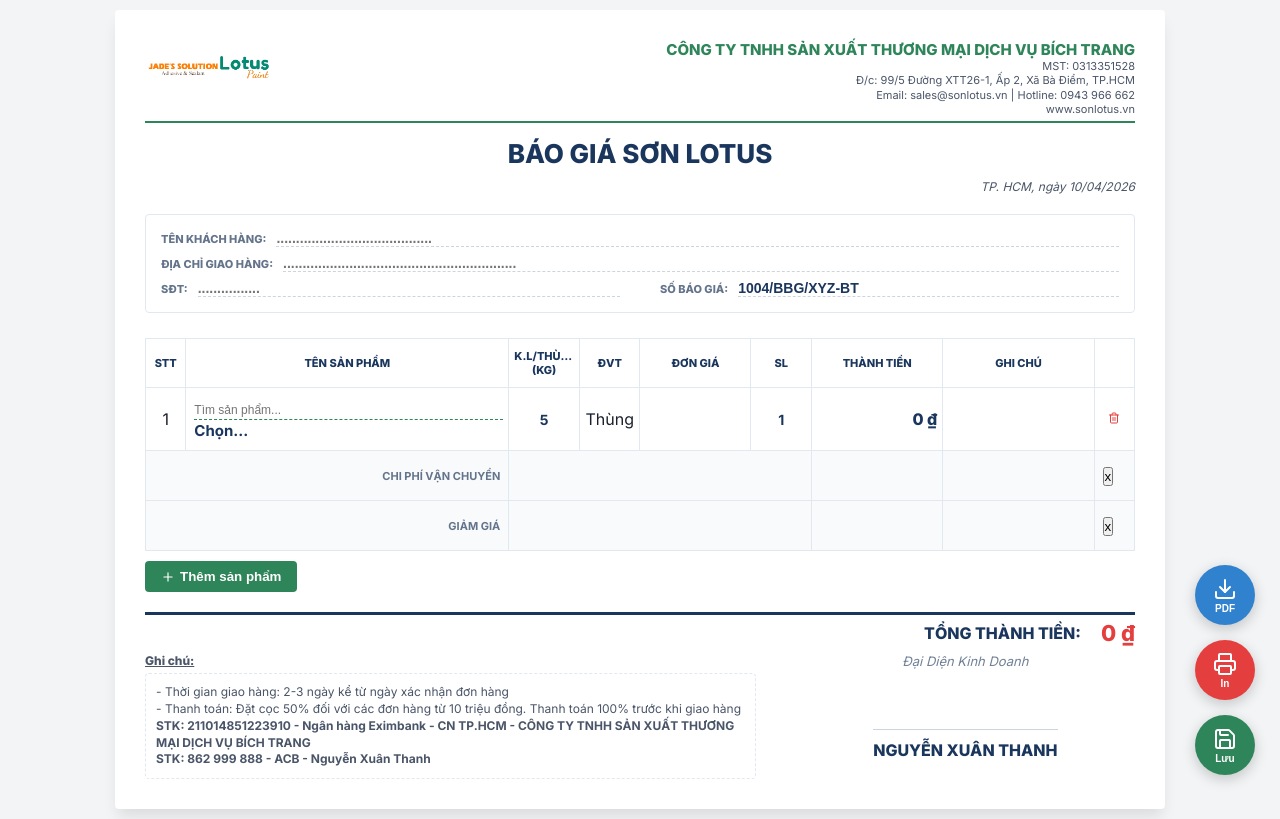
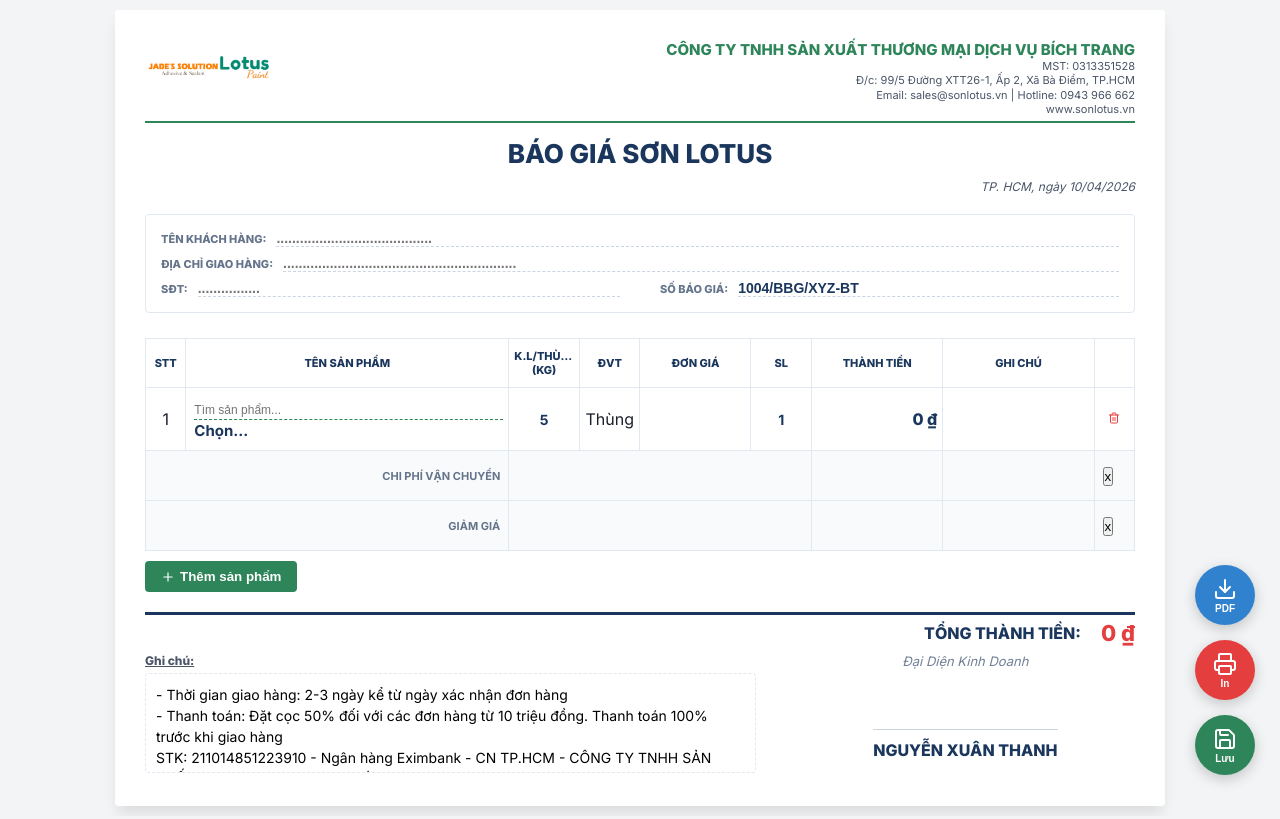
Before and after one commit to aicathanh/app-bao-gia-son, a React (Vite) app: page / in a window 1280 px wide. Built offline with nearby package versions, Linux system fonts and the light colour scheme.

Commit message:
Fix: stable notes section with textarea and persistence

```diff
--- a/src/components/DesktopApp.jsx
+++ b/src/components/DesktopApp.jsx
@@ -1,4 +1,4 @@
-import React, { useState, useEffect } from 'react';
+import React, { useState, useEffect, useRef } from 'react';
 import { Plus, Trash2, Download, Printer, Save, Search, X } from 'lucide-react';
 import { format } from 'date-fns';
 import productData from '../data/products.json';
@@ -23,6 +23,17 @@
     const [discount, setDiscount] = useState({ value: 0, note: '', visible: true });
     const [items, setItems] = useState([{ ...defaultItem, id: 1 }]);
     const [today, setToday] = useState(format(new Date(), 'dd/MM/yyyy'));
+    const [notes, setNotes] = useState(() => {
+        const saved = localStorage.getItem('desktop_quotation_notes');
+        if (saved) return saved;
+        return `- Thời gian giao hàng: 2-3 ngày kể từ ngày xác nhận đơn hàng\n- Thanh toán: Đặt cọc 50% đối với các đơn hàng từ 10 triệu đồng. Thanh toán 100% trước khi giao hàng\nSTK: 211014851223910 - Ngân hàng Eximbank - CN TP.HCM - CÔNG TY TNHH SẢN XUẤT THƯƠNG MẠI DỊCH VỤ BÍCH TRANG\nSTK: 862 999 888 - ACB - Nguyễn Xuân Thanh`;
+    });
+    const notesRef = useRef(null);
+
+    // Auto-save notes to localStorage whenever they change
+    useEffect(() => {
+        localStorage.setItem('desktop_quotation_notes', notes);
+    }, [notes]);
 
     const generateQuoteId = (name) => {
         const getAbbreviation = (n) => {
@@ -82,6 +93,13 @@
         await exportToPDF('quotation-container', `BaoGia_${customer.name || 'KhachHang'}.pdf`);
         btn.innerHTML = text;
         confetti();
+    };
+
+    const handleSave = () => {
+        localStorage.setItem('desktop_quotation_notes', notes);
+        // We could also save the whole form state here if needed
+        confetti();
+        alert('Đã lưu nội dung ghi chú!');
     };
 
     return (
@@ -202,7 +220,7 @@
                                             <input type="text" className="note-input" value={item.note} onChange={(e) => updateItem(item.id, 'note', e.target.value)} placeholder="" />
                                         </td>
                                         <td className="no-print" align="center">
-                                            <button className="del-btn" onClick={() => removeItem(item.id)}><Trash2 size={12} /></button>
+                                            <button type="button" className="del-btn" onClick={() => removeItem(item.id)}><Trash2 size={12} /></button>
                                         </td>
                                     </tr>
                                 )
@@ -226,7 +244,7 @@
                                     <td style={{ borderRight: '1px solid #e2e8f0' }}>
                                         <input type="text" className="note-input clean-input" value={shipping.note} onChange={(e) => setShipping({...shipping, note: e.target.value})} placeholder="" style={{ fontWeight: 'normal', color: '#4a5568' }} />
                                     </td>
-                                    <td colSpan="1" className="no-print"><button onClick={() => setShipping({...shipping, visible: false, value: 0})}>x</button></td>
+                                    <td colSpan="1" className="no-print"><button type="button" onClick={() => setShipping({...shipping, visible: false, value: 0})}>x</button></td>
                                 </tr>
                             )}
                             {discount.visible && (
@@ -247,13 +265,13 @@
                                     <td style={{ borderRight: '1px solid #e2e8f0' }}>
                                         <input type="text" className="note-input clean-input" value={discount.note} onChange={(e) => setDiscount({...discount, note: e.target.value})} placeholder="" style={{ fontWeight: 'normal', color: '#4a5568' }} />
                                     </td>
-                                    <td colSpan="1" className="no-print"><button onClick={() => setDiscount({...discount, visible: false, value: 0})}>x</button></td>
+                                    <td colSpan="1" className="no-print"><button type="button" onClick={() => setDiscount({...discount, visible: false, value: 0})}>x</button></td>
                                 </tr>
                             )}
                         </tbody>
                     </table>
                     <div className="btn-group no-print">
-                        <button className="btn-add" onClick={addItem}><Plus size={14} /> Thêm sản phẩm</button>
+                        <button type="button" className="btn-add" onClick={addItem}><Plus size={14} /> Thêm sản phẩm</button>
                     </div>
                 </div>
 
@@ -264,17 +282,26 @@
                 </div>
 
                 <div className="footer-section">
-                    <div className="notes-container">
+                     <div className="notes-container">
                         <div className="notes-title">Ghi chú:</div>
-                        <div className="editable-notes"
-                            style={{ border: '1px dashed #e2e8f0', padding: '10px', borderRadius: '4px', minHeight: '60px' }}
-                            contentEditable
-                            dangerouslySetInnerHTML={{ __html: `
-                            - Thời gian giao hàng: 2-3 ngày kể từ ngày xác nhận đơn hàng<br/>
-                            - Thanh toán: Đặt cọc 50% đối với các đơn hàng từ 10 triệu đồng. Thanh toán 100% trước khi giao hàng<br/>
-                            <b>STK: 211014851223910 - Ngân hàng Eximbank - CN TP.HCM - CÔNG TY TNHH SẢN XUẤT THƯƠNG MẠI DỊCH VỤ BÍCH TRANG</b><br/>
-                            <b>STK: 862 999 888 - ACB - Nguyễn Xuân Thanh</b>
-                        `}} />
+                        <textarea
+                            className="editable-notes-textarea"
+                            style={{
+                                width: '100%',
+                                border: '1px dashed #e2e8f0',
+                                padding: '10px',
+                                borderRadius: '4px',
+                                minHeight: '100px',
+                                outline: 'none',
+                                resize: 'none',
+                                fontSize: '14px',
+                                fontFamily: 'inherit',
+                                background: 'transparent'
+                            }}
+                            value={notes}
+                            onChange={(e) => setNotes(e.target.value)}
+                            placeholder="Nhập ghi chú tại đây..."
+                        />
                     </div>
                     <div className="signature-area">
                         <div className="sig-title">Đại Diện Kinh Doanh</div>
@@ -284,9 +311,9 @@
             </div>
 
             <div className="floating-actions no-print">
-                <button id="dl-btn" className="fab fab-blue" onClick={handleDownload}><Download size={24} /> <span>PDF</span></button>
-                <button className="fab fab-red" onClick={() => window.print()}><Printer size={24} /> <span>In</span></button>
-                <button className="fab fab-green" onClick={() => confetti()}><Save size={24} /> <span>Lưu</span></button>
+                <button type="button" id="dl-btn" className="fab fab-blue" onClick={handleDownload}><Download size={24} /> <span>PDF</span></button>
+                <button type="button" className="fab fab-red" onClick={() => window.print()}><Printer size={24} /> <span>In</span></button>
+                <button type="button" className="fab fab-green" onClick={handleSave}><Save size={24} /> <span>Lưu</span></button>
             </div>
         </div>
     );
--- a/src/styles/index.css
+++ b/src/styles/index.css
@@ -176,6 +176,33 @@
 .footer-section { display: grid; grid-template-columns: 1.8fr 1fr; gap: 40px; margin-top: 2px; }
 .notes-container { font-size: 12px; color: #4a5568; }
 .notes-title { font-weight: 800; text-decoration: underline; margin-bottom: 5px; }
+.editable-notes-textarea {
+    width: 100%;
+    border: 1px dashed #e2e8f0;
+    padding: 10px;
+    border-radius: 4px;
+    min-height: 100px;
+    outline: none;
+    resize: none;
+    font-size: 14px;
+    font-family: inherit;
+    background: transparent;
+    transition: border-color 0.2s;
+    line-height: 1.5;
+}
+
+.editable-notes-textarea:focus {
+    border-color: #3b82f6;
+    background: #f8fafc;
+}
+
+@media print {
+    .editable-notes-textarea {
+        border: none !important;
+        padding: 0 !important;
+        overflow: hidden !important;
+    }
+}
 .editable-notes { line-height: 1.4; outline: none; }
 
 .signature-area { text-align: center; }
```
